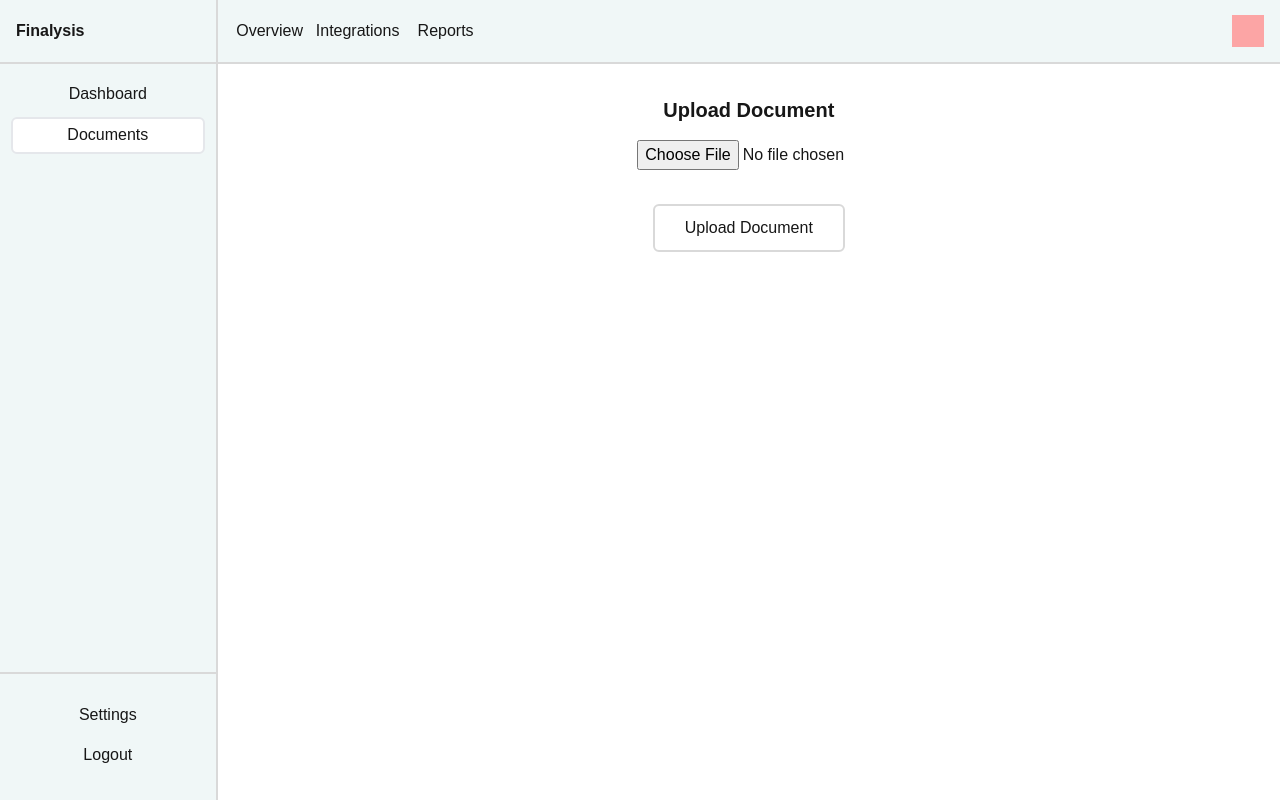
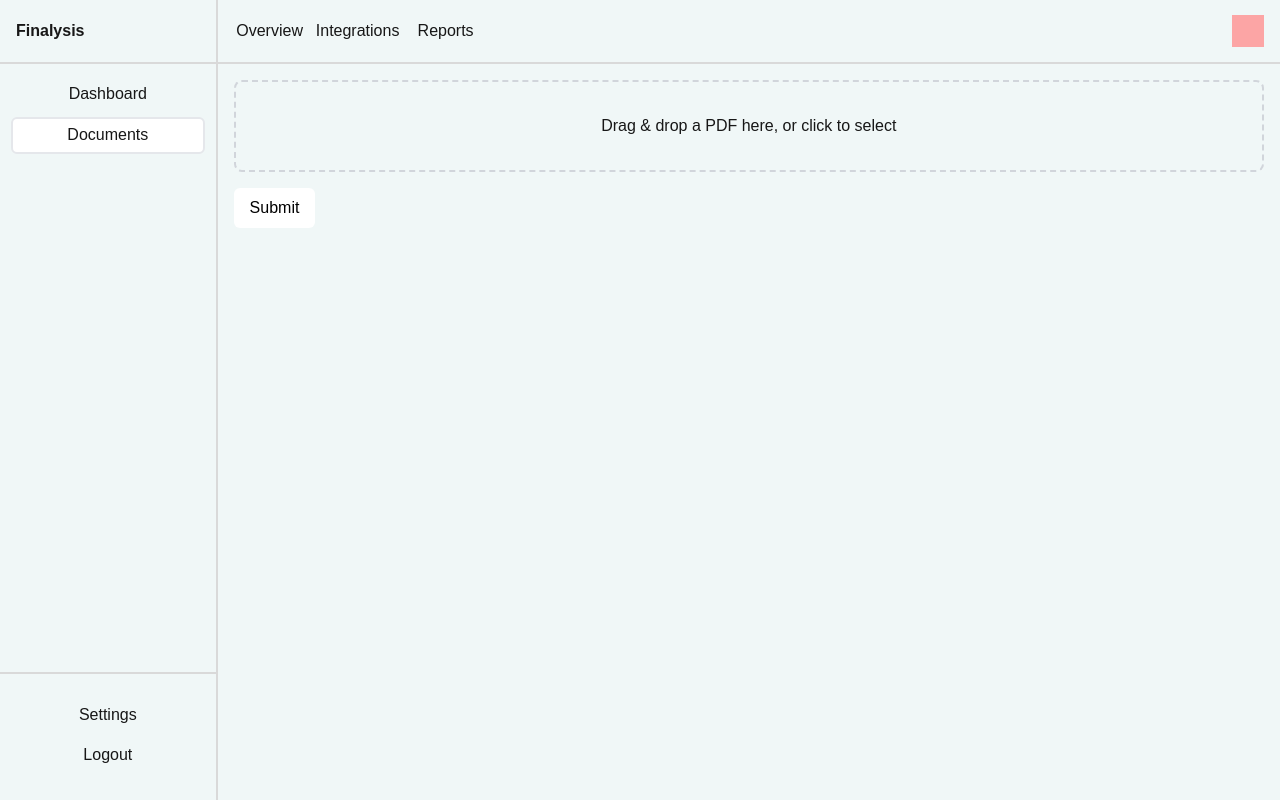
Before and after one commit to KennyKeni/finalysis, a Next.js app: page /documents in a window 1280 px wide. Built offline with nearby package versions, Linux system fonts and the light colour scheme.

Commit message:
redesign documents page

```diff
--- a/src/components/PdfUpload.js
+++ /dev/null
@@ -1,75 +0,0 @@
-import { useState, useCallback } from 'react';
-import { useDropzone } from 'react-dropzone';
-
-export default function PdfUpload() {
-  const [file, setFile] = useState(null);
-  const [loading, setLoading] = useState(false);
-
-  const onDrop = useCallback((acceptedFiles) => {
-    if (acceptedFiles[0]) {
-      setFile(acceptedFiles[0]);
-    }
-  }, []);
-
-  const { getRootProps, getInputProps, isDragActive } = useDropzone({
-    onDrop,
-    accept: {
-      'application/pdf': ['.pdf'],
-    },
-    multiple: false,
-  });
-
-  const handleSubmit = async (e) => {
-    e.preventDefault();
-    if (!file) return;
-
-    setLoading(true);
-    const formData = new FormData();
-    formData.append('pdf', file);
-
-    try {
-      const response = await fetch('/api/v1/pdf', {
-        method: 'POST',
-        body: formData,
-      });
-
-      const data = await response.json();
-    } catch (error) {
-      console.error('Error:', error);
-    } finally {
-      setLoading(false);
-    }
-  };
-
-  return (
-    <div className="p-4">
-      <div
-        {...getRootProps()}
-        className={`p-8 border-2 border-dashed rounded-lg text-center cursor-pointer
-          ${isDragActive ? 'border-blue-500 bg-blue-50' : 'border-gray-300'}`}
-      >
-        <input {...getInputProps()} />
-        {isDragActive ? (
-          <p>Drop the PDF here...</p>
-        ) : (
-          <p>Drag & drop a PDF here, or click to select</p>
-        )}
-      </div>
-
-      {file && (
-        <div className="mt-4">
-          <p>Selected file: {file.name}</p>
-          <p>Size: {(file.size / 1024 / 1024).toFixed(2)} MB</p>
-        </div>
-      )}
-
-      <button
-        onClick={handleSubmit}
-        disabled={!file || loading}
-        className="mt-4 px-4 py-2 bg-blue-500 text-white rounded disabled:opacity-50"
-      >
-        {loading ? 'Processing...' : 'Submit'}
-      </button>
-    </div>
-  );
-}
--- a/src/pages/documents.js
+++ b/src/pages/documents.js
@@ -1,57 +1,75 @@
-import { useState } from 'react';
+import { useState, useCallback } from 'react';
+import { useDropzone } from 'react-dropzone';
 
-export default function Documents() {
+export default function PdfUpload() {
+  const [file, setFile] = useState(null);
+  const [loading, setLoading] = useState(false);
 
-  const [file, setFile] = useState(null);
+  const onDrop = useCallback((acceptedFiles) => {
+    if (acceptedFiles[0]) {
+      setFile(acceptedFiles[0]);
+    }
+  }, []);
 
-  const handleFileChange = (e) => {
-    setFile(e.target.files[0]);
-  };
+  const { getRootProps, getInputProps, isDragActive } = useDropzone({
+    onDrop,
+    accept: {
+      'application/pdf': ['.pdf'],
+    },
+    multiple: false,
+  });
 
-  const handleUpload = async () => {
-    if (!file) {
-      alert("Please select a file to upload.");
-      return;
-    }
+  const handleSubmit = async (e) => {
+    e.preventDefault();
+    if (!file) return;
 
+    setLoading(true);
     const formData = new FormData();
-    formData.append("document", file);
+    formData.append('pdf', file);
 
     try {
-      const response = await fetch('/api/documents', {
+      const response = await fetch('/api/v1/pdf', {
         method: 'POST',
         body: formData,
       });
 
-      if (response.ok) {
-        alert("Document uploaded successfully!");
-      } else {
-        alert("Error uploading document.");
-      }
+      const data = await response.json();
     } catch (error) {
-      console.error("Error:", error);
-      alert("Error uploading document.");
+      console.error('Error:', error);
+    } finally {
+      setLoading(false);
     }
   };
 
   return (
-    <div className="flex flex-col w-full h-full bg-white">
-      <div className="flex flex-col justify-start items-center w-full h-full p-8">
-        <div className='font-semibold text-xl'>
-          Upload Document
+    <div className="p-4">
+      <div
+        {...getRootProps()}
+        className={`p-8 border-2 border-dashed rounded-lg text-center cursor-pointer
+          ${isDragActive ? 'border-blue-500 bg-blue-50' : 'border-gray-300'}`}
+      >
+        <input {...getInputProps()} />
+        {isDragActive ? (
+          <p>Drop the PDF here...</p>
+        ) : (
+          <p>Drag & drop a PDF here, or click to select</p>
+        )}
+      </div>
+
+      {file && (
+        <div className="mt-4">
+          <p>Selected file: {file.name}</p>
+          <p>Size: {(file.size / 1024 / 1024).toFixed(2)} MB</p>
         </div>
-        <div className='flex flex-row w-full justify-center text-center h-[5rem]'>
-          <input
-            type="file"
-            accept=".json"
-            onChange={handleFileChange}
-            className="m-4 pl-20"
-          />
-        </div>
-        <button onClick={handleUpload} className="w-[12rem] h-[3rem] border-aluminum border-2 p-2 rounded-md hover:bg-slate">
-          Upload Document
-        </button>
-      </div>
+      )}
+
+      <button
+        onClick={handleSubmit}
+        disabled={!file || loading}
+        className="mt-4 px-4 py-2 hover:bg-aluminum hover:text-white rounded-md bg-white text-black"
+      >
+        {loading ? 'Processing...' : 'Submit'}
+      </button>
     </div>
   );
 }
--- a/src/pages/index.js
+++ b/src/pages/index.js
@@ -11,7 +11,7 @@ export default function Home() {
   console.log(user);
 
   return (
-    <div className="flex flex-row justify-center items-center w-full h-screen">
+    <div className="flex flex-row justify-center items-center w-full h-screen bg-white">
       <div className="flex flex-col justify-center items-center w-3/4 h-3/4 bg-red-200">
         <div className="font-extrabold text-[3rem] sm:text-[10rem]">
           Finalysis
```
Also changed, not shown: 1 other file (tests, documents, lock files or other folders).
